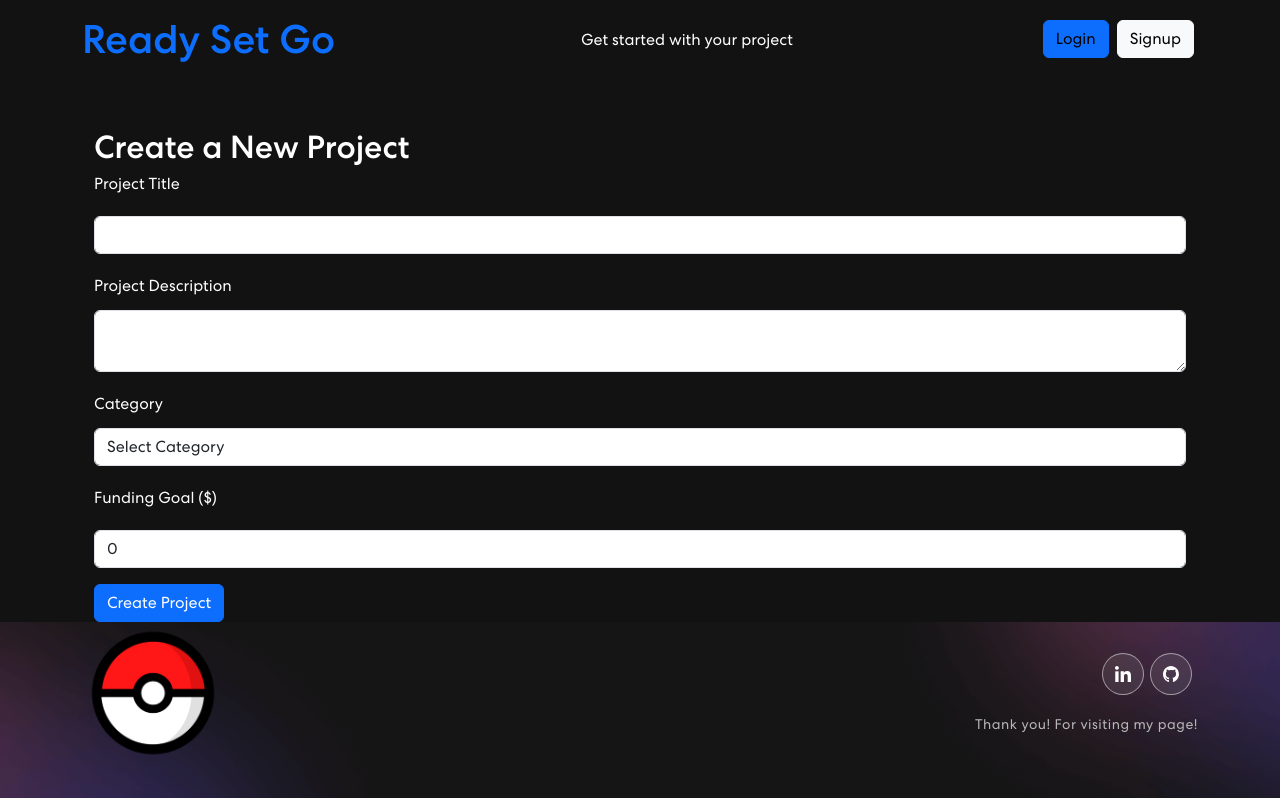
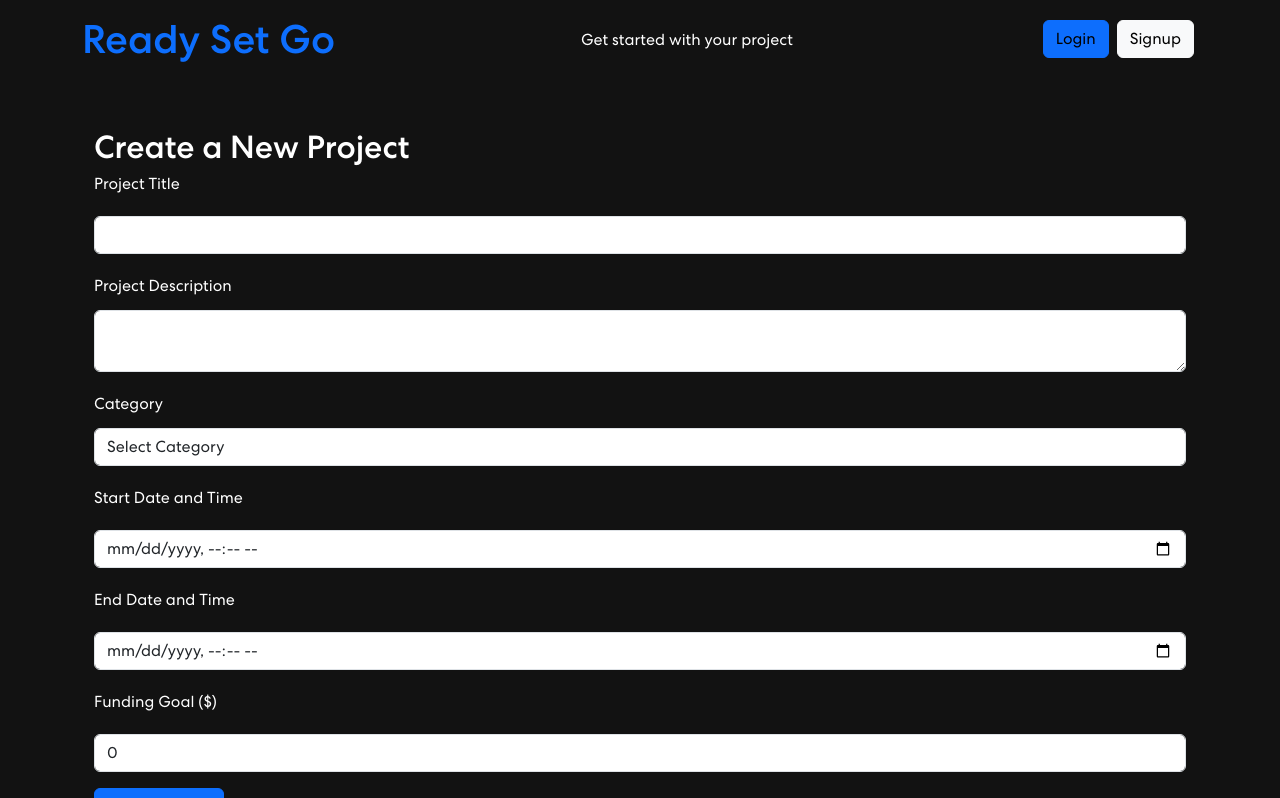
Before and after one commit to Purplelume/ready-set-go, a React (Create React App) app in the folder client/: page /createproject in a window 1280 px wide. Shown: the top 798 px of the page. Built offline with nearby package versions, Linux system fonts and the light colour scheme.

Commit message:
Last update

```diff
--- a/client/src/pages/CreateProject.js
+++ b/client/src/pages/CreateProject.js
@@ -146,6 +146,34 @@ const CreateProject = () => {
             </select>
           </div>
           <div className="mb-3">
+          <label htmlFor="startDateTime" className="form-label">
+            Start Date and Time
+          </label>
+          <input
+            type="datetime-local"
+            className="form-control"
+            id="startDateTime"
+            name="startDateTime"
+            value={projectData.startDateTime}
+            onChange={handleChange}
+            required
+          />
+        </div>
+        <div className="mb-3">
+          <label htmlFor="endDateTime" className="form-label">
+            End Date and Time
+          </label>
+          <input
+            type="datetime-local"
+            className="form-control"
+            id="endDateTime"
+            name="endDateTime"
+            value={projectData.endDateTime}
+            onChange={handleChange}
+            required
+          />
+        </div>
+          <div className="mb-3">
             <label htmlFor="goal" className="form-label">
               Funding Goal ($)
             </label>
--- a/client/src/utils/mutations.js
+++ b/client/src/utils/mutations.js
@@ -72,7 +72,7 @@ export const HANDLE_DONATION_SUCCESS = gql`
 `;
 
 export const CREATE_PROJECT = gql`
-  mutation createProject($input: CreateProjectInput!) {
+  mutation Mutation($input: CreateProjectInput!) {
     createProject(input: $input) {
       _id
       title
@@ -99,13 +99,9 @@ export const CREATE_PROJECT = gql`
         linkedin
       }
       comments {
-        user {
-          _id
-          userName
-          email
-        }
         comment
         createdAt
+
       }
       stretchGoals {
         goalAmount
```
Also changed, not shown: 2 other files (tests, documents, lock files or other folders).
